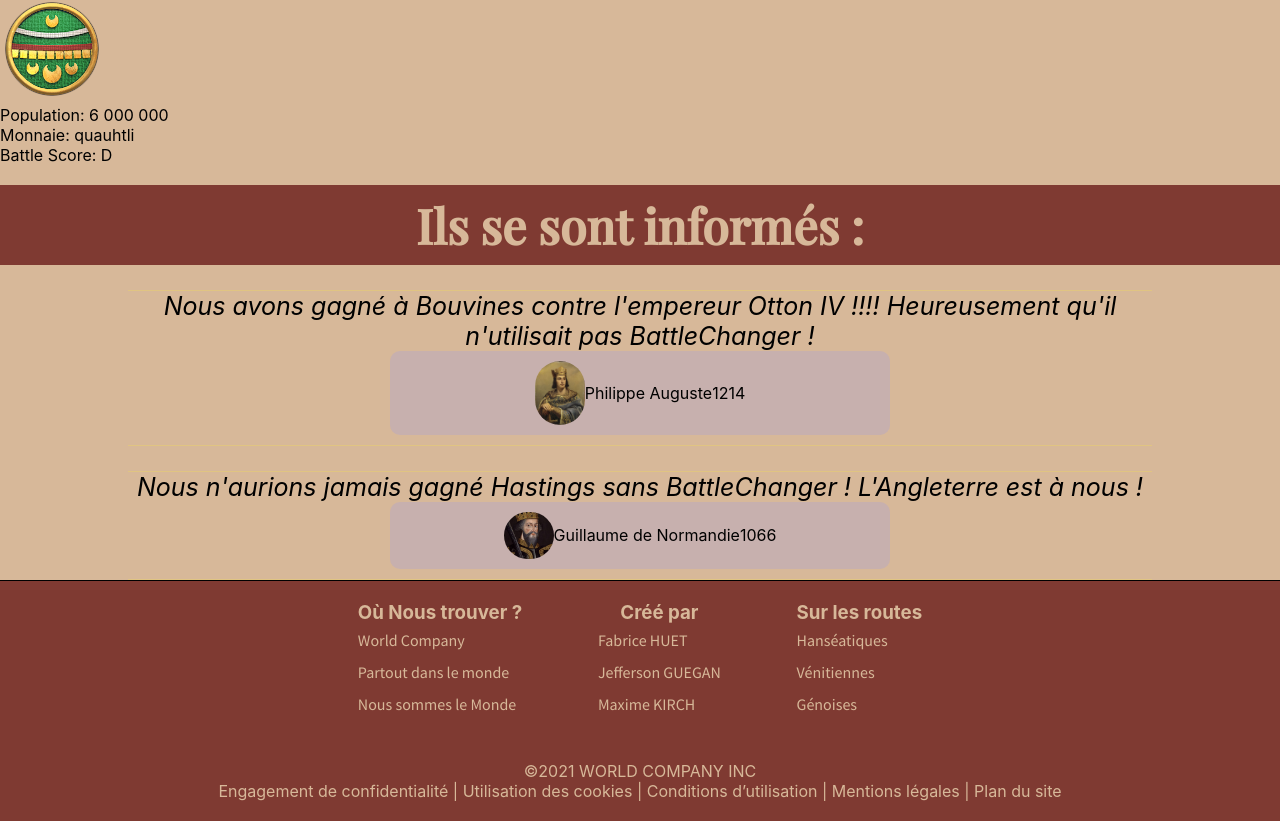
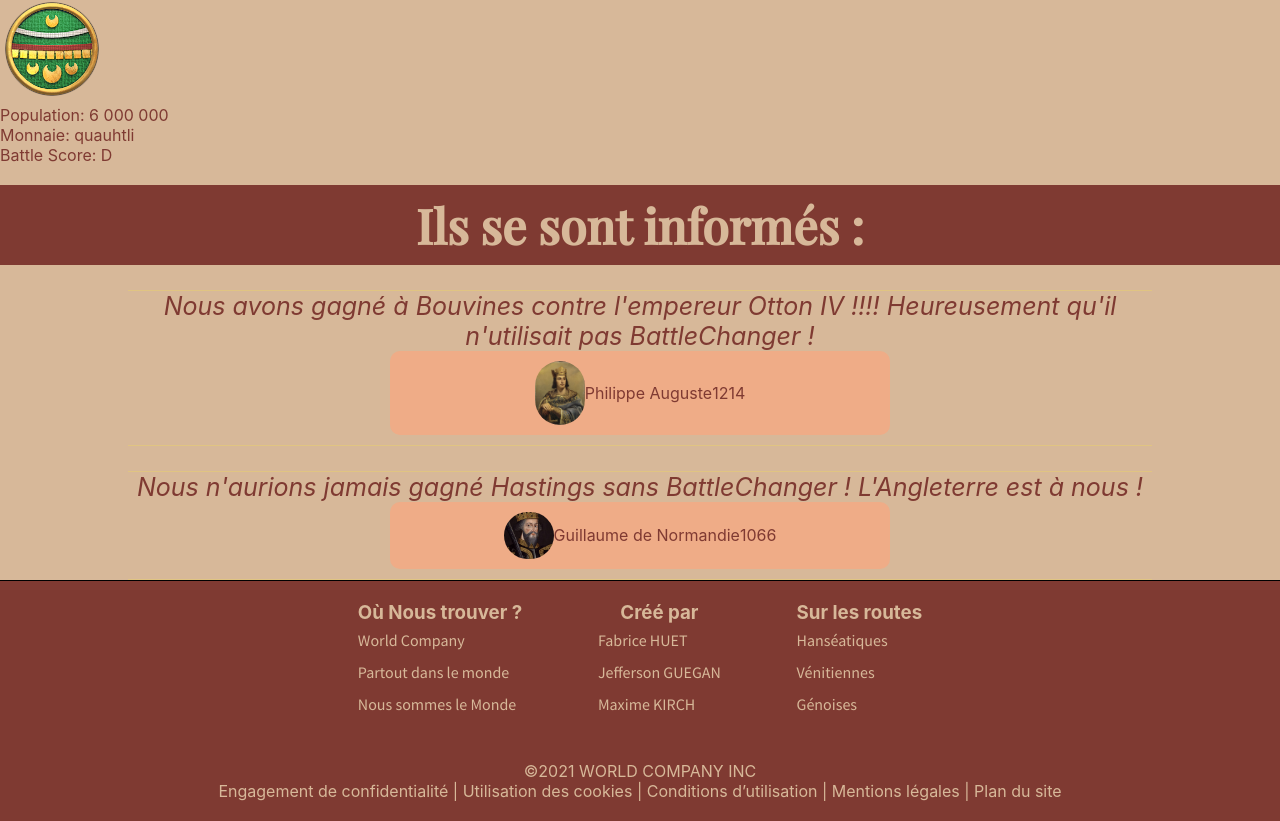
Before and after one commit to MaximeKirch/Worldcompany, a React (Create React App) app: page / in a window 1280 px wide. Shown: the part 1576-2397 px from the top of the page. Built offline with nearby package versions, Linux system fonts and the light colour scheme; no server answers; a web font is replaced by a local one.

Commit message:
Update App.css

```diff
--- a/src/App.css
+++ b/src/App.css
@@ -23,6 +23,7 @@
 
   body{
       background-color: var(--mellow-Buff);
+      color: var(--burnt-Henna);
   }
 
 /* INDEX */
@@ -408,7 +409,7 @@
     padding: 10px 0px;
     border-radius: 10px;
     justify-content: center;
-    background: rgba(175,164,206,0.4);
+    background: var(--coral-Sands);
   }
 
   .profileTestimonial p {
```
